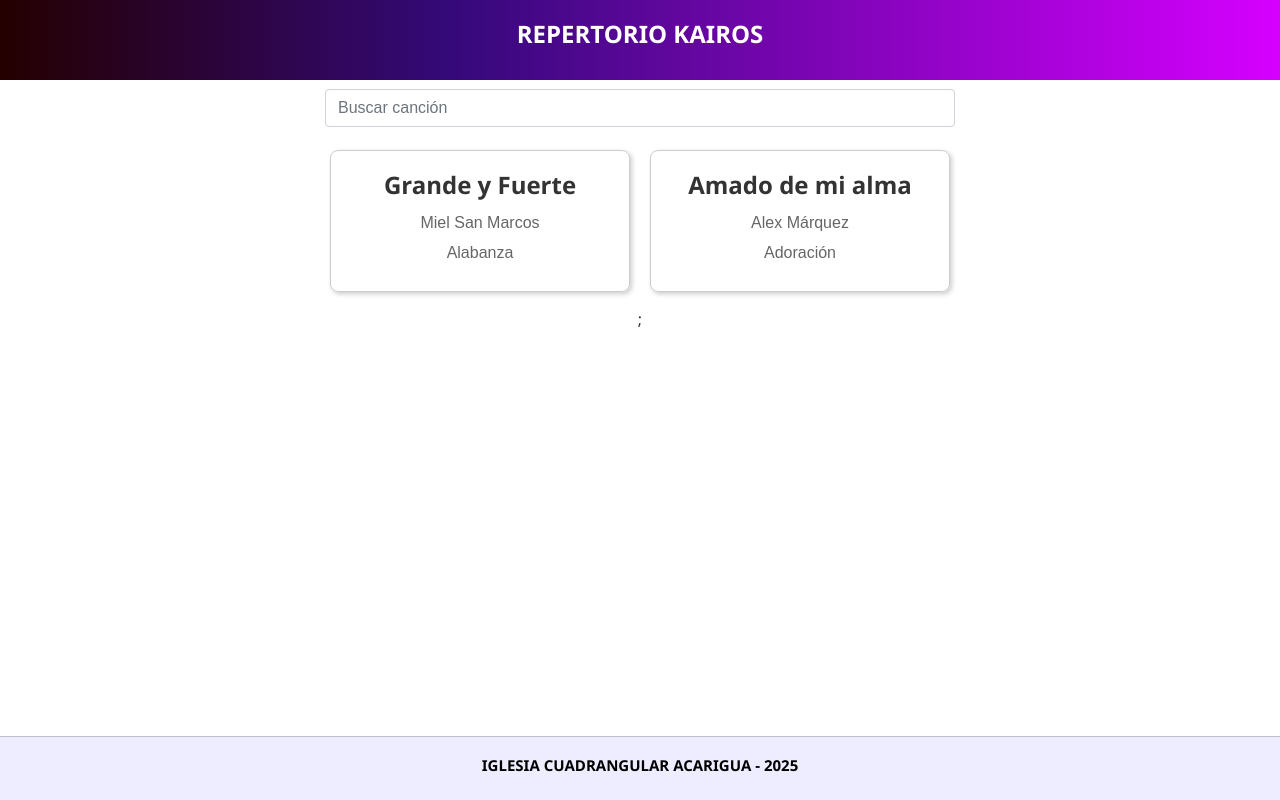
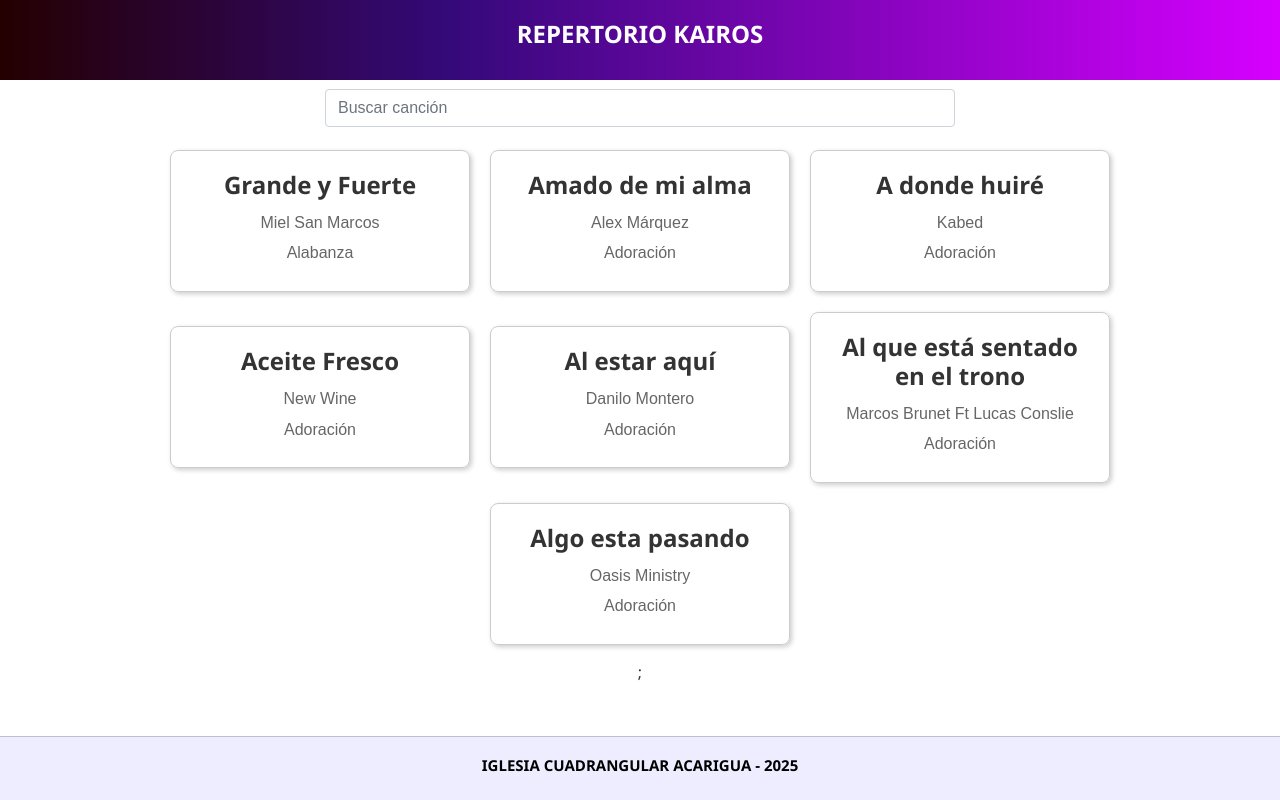
Before and after one commit to undajesusdavid/kairos, a React (Vite) app: page / in a window 1280 px wide. Built offline with nearby package versions, Linux system fonts and the light colour scheme.

Commit message:
Agredando mas canciones

```diff
--- a/src/canciones/data.js
+++ b/src/canciones/data.js
@@ -13,5 +13,42 @@ export const canciones = [
         tipo: "Adoración",
         link: "https://www.youtube.com/watch?v=JOqX6Y9ByC4",
     },
+    {
+        id: 3,
+        nombre : "A donde huiré",
+        interprete: "Kabed",
+        tipo: "Adoración",
+        link: "https://www.youtube.com/watch?v=UzZiutBTcbU",
+    },
+    {
+        id: 4,
+        nombre : "Aceite Fresco",
+        interprete: "New Wine",
+        tipo: "Adoración",
+        link: "https://www.youtube.com/watch?v=p_bY_SPtQQg",
+    },
+    {
+        id: 5,
+        nombre : "Al estar aquí",
+        interprete: "Danilo Montero",
+        tipo: "Adoración",
+        link: "https://www.youtube.com/watch?v=-G3EcW8iaTk",
+    },
+    {
+        id: 6,
+        nombre : "Al que está sentado en el trono",
+        interprete: "Marcos Brunet Ft Lucas Conslie",
+        tipo: "Adoración",
+        link: "https://www.youtube.com/watch?v=mYQqmiUA9ps",
+    },
+    {
+        id: 7,
+        nombre : "Algo esta pasando",
+        interprete: "Oasis Ministry",
+        tipo: "Adoración",
+        link: "https://www.youtube.com/watch?v=jw0oO0d63MQ",
+    },
+
+
 
 ]
```
